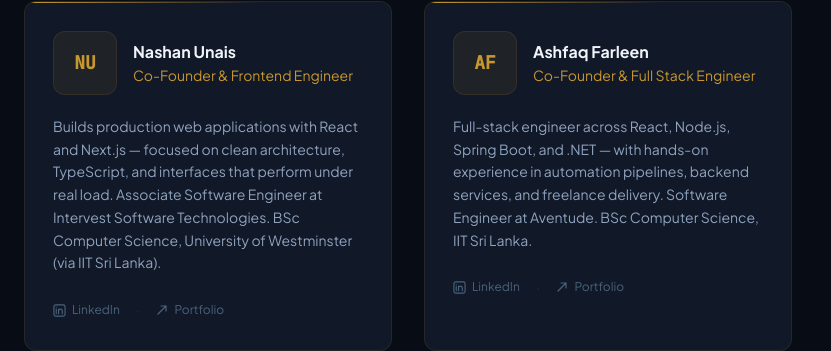
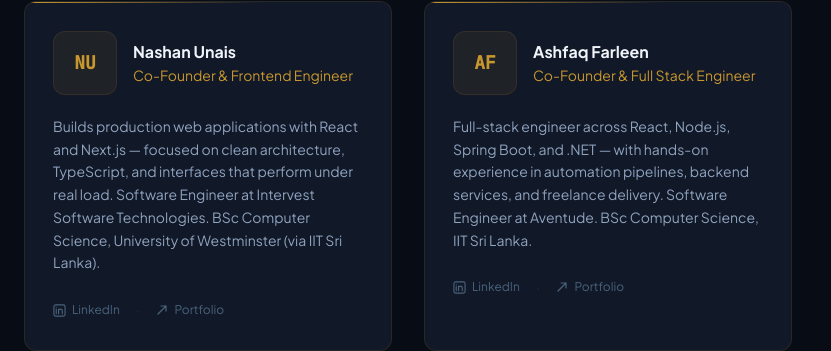
Before and after one commit to specpro-dev/spec-solutions, a Next.js app: page / in a window 1280 px wide. Shown: the part 6508-6859 px from the top of the page, without its empty margins (0-831 px from the left). Built offline with nearby package versions, Linux system fonts and the light colour scheme; no server answers.

Commit message:
feat: update job title for Nashan Unais in Team section

```diff
--- a/components/sections/Team.tsx
+++ b/components/sections/Team.tsx
@@ -8,7 +8,7 @@ const FOUNDERS = [
     initials: 'NU',
     name: 'Nashan Unais',
     role: 'Co-Founder & Frontend Engineer',
-    credential: 'Builds production web applications with React and Next.js — focused on clean architecture, TypeScript, and interfaces that perform under real load. Associate Software Engineer at Intervest Software Technologies. BSc Computer Science, University of Westminster (via IIT Sri Lanka).',
+    credential: 'Builds production web applications with React and Next.js — focused on clean architecture, TypeScript, and interfaces that perform under real load. Software Engineer at Intervest Software Technologies. BSc Computer Science, University of Westminster (via IIT Sri Lanka).',
     linkedIn: 'https://www.linkedin.com/in/nashan-unais/',
     portfolio: 'https://nashanunais.vercel.app/',
   },
```
